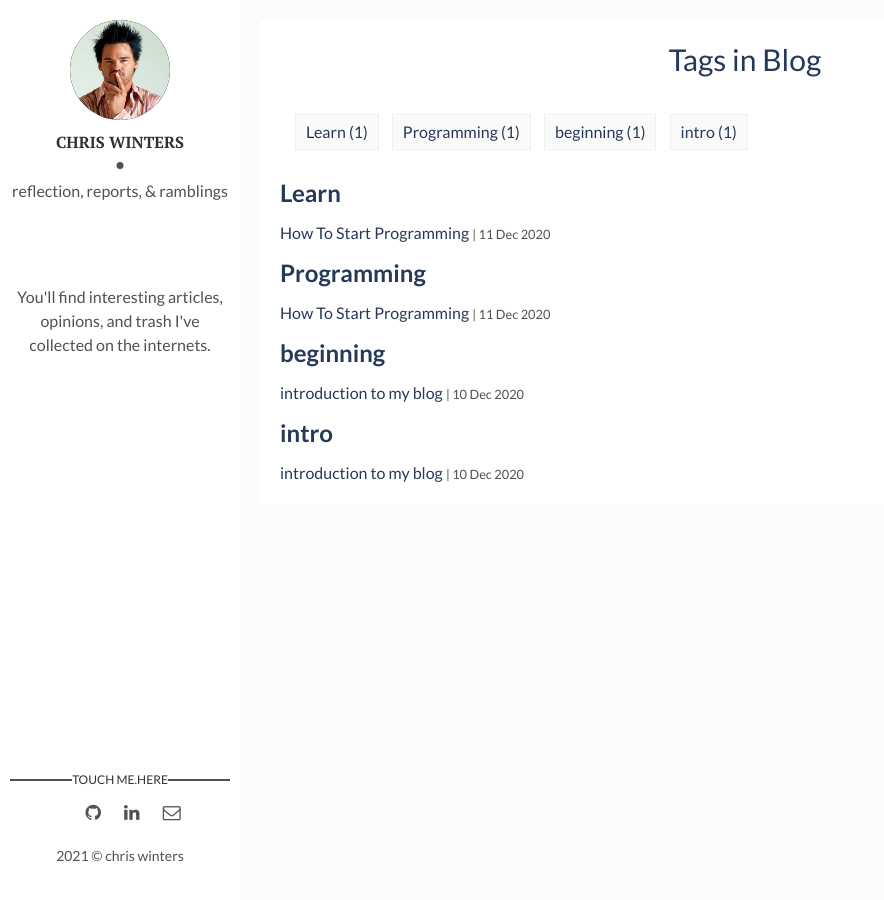
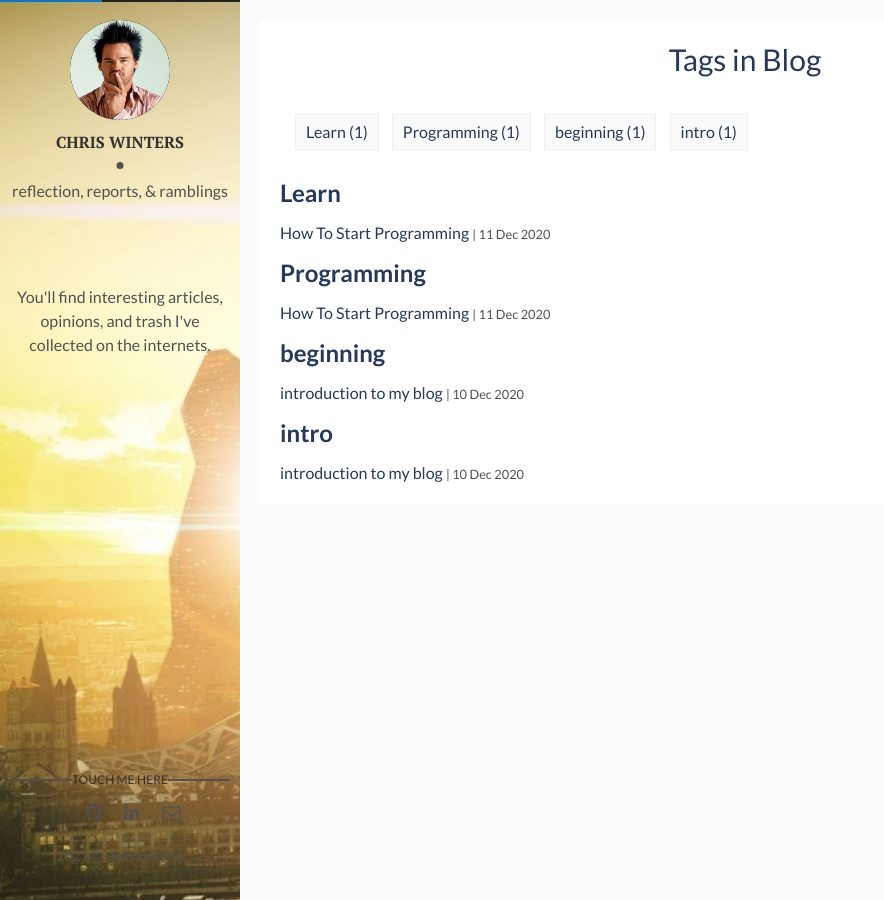
Before and after one commit to sorrynofocus/sorrynofocus.github.io, a Jekyll site: the page built from tags.html, in a window 1280 px wide. Shown: the whole page, without its empty margins (0-884 px from the left). Built offline with Jekyll 4.4.1, drawn with Linux system fonts in a browser that asks for light colours.

Commit message:
Adding functionality to do background image on sidebar. Adding images.

```diff
--- a/_config.yml
+++ b/_config.yml
@@ -7,13 +7,16 @@ permalink: ':title/'
 
 ##########################
 #uncomment for DEV
-baseurl: "" # the subpath of your site, e.g. /blog
-url: "" # the base hostname & protocol for your site, e.g. http://example.com
+#baseurl: "" # the subpath of your site, e.g. /blog
+#url: "" # the base hostname & protocol for your site, e.g. http://example.com
 
 # uncomment for  PRODUCTION - uncomment
 baseurl: "/sorrynofocus.github.io"
 url: "https://github.com/sorrynofocus"
 ##########################
+
+sidebar-image: radar.jpg
+# background-image: url(http://localhost:4000/assets/img/radar.jpg);
 
 #site-twitter: #if your site has a twitter account, enter it here
 
--- a/assets/css/main.css
+++ b/assets/css/main.css
@@ -1,3 +1,6 @@
+---
+---
+
 /*! normalize.css v7.0.0 | MIT License | github.com/necolas/normalize.css */
 /* Document
    ========================================================================== */
@@ -934,6 +937,7 @@ table tfoot td {
   height: 100%;
   padding: 20px 10px;
   background-color: #ffffff;
+  background-image: url("{{ site.url }}/assets/img/{{ site.sidebar-image }}") ;
 }
 
 .about {
```
Also changed, not shown: assets/img/dark-room-c64-2.jpg (added), assets/img/radar.jpg (added).
